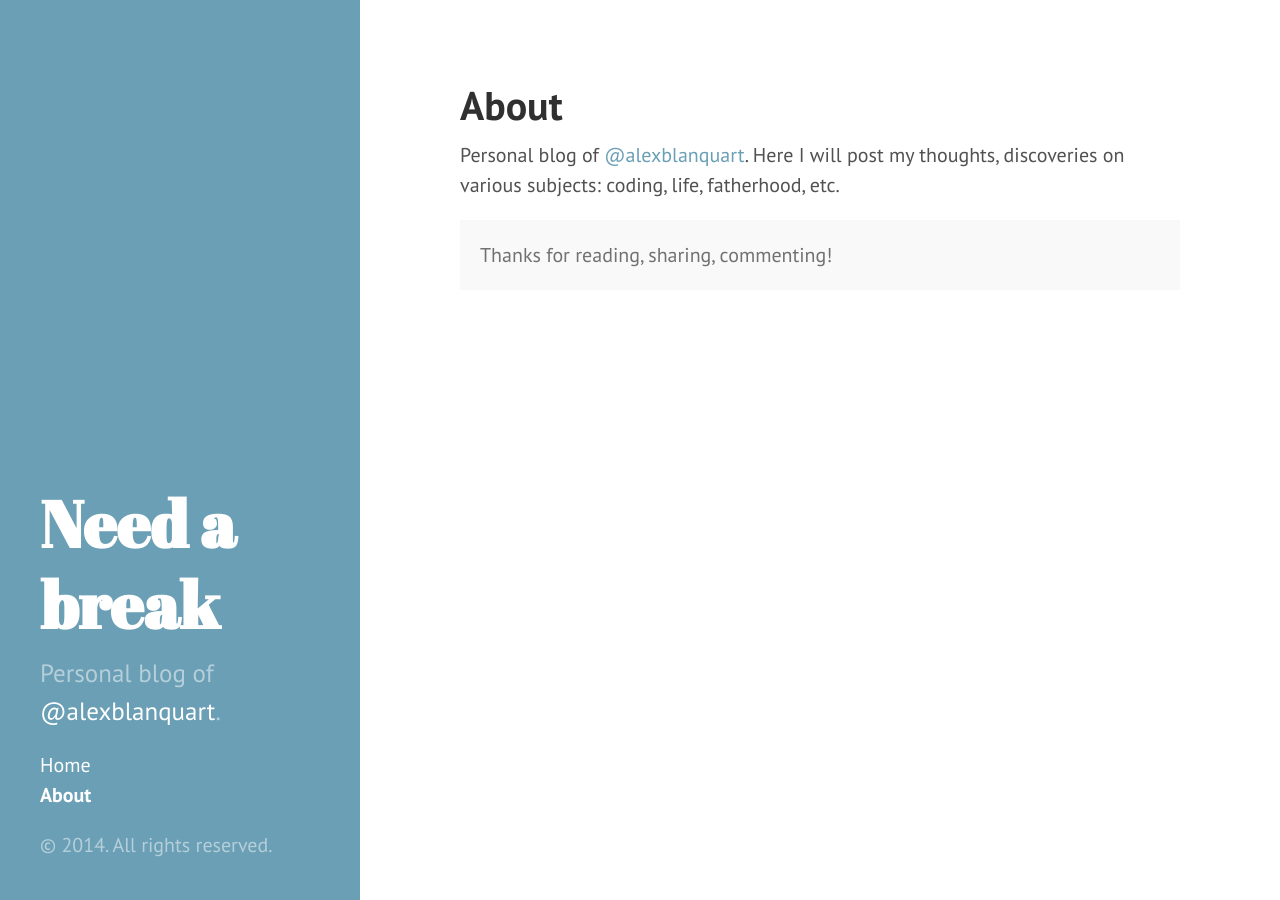
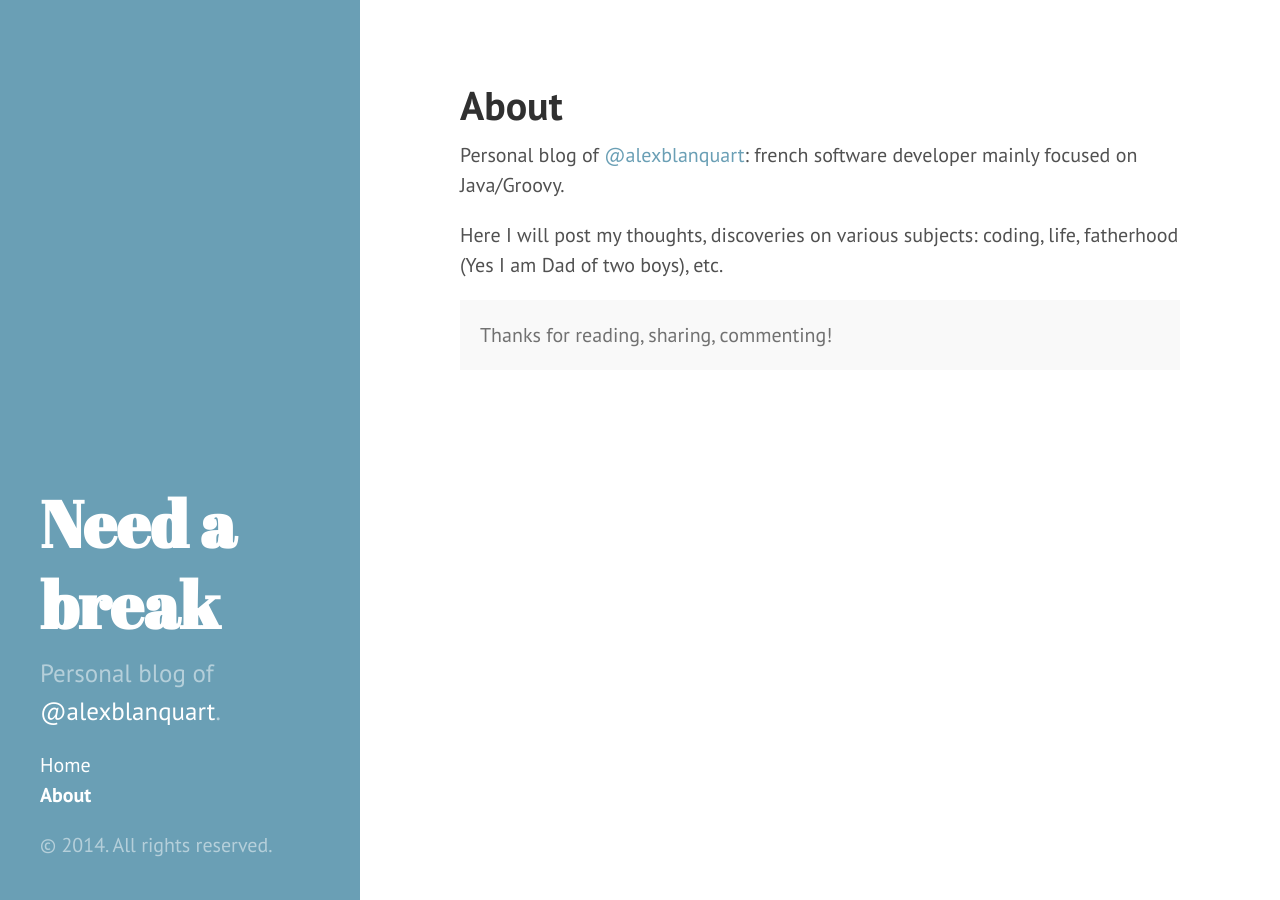
Before and after one commit to alexblanquart/alexblanquart.github.io, a Jekyll site: the page built from about.md, in a window 1280 px wide. Built offline with Jekyll 4.4.1, drawn with Linux system fonts in a browser that asks for light colours; Markdown is read by kramdown in place of the engine named in the settings.

```diff
--- a/_posts/2014-08-14-new-look.markdown
+++ b/_posts/2014-08-14-new-look.markdown
@@ -10,6 +10,7 @@
 Thanks to [Hyde](https://github.com/poole/hyde), this was quite easy as cloning the repository and make changes directly on files like:
 
 * _config.yml : setting global variables
+* default.html : changing theme color
 * sidebar.html : removing some things I do not really want to use for now
 * about.md, markdown posts : adding my personal stuff
 
--- a/about.md
+++ b/about.md
@@ -3,8 +3,9 @@
 title: About
 ---
 
-Personal blog of [@alexblanquart](https://twitter.com/alexblanquart).
-Here I will post my thoughts, discoveries on various subjects: coding, life, fatherhood, etc.
+Personal blog of [@alexblanquart](https://twitter.com/alexblanquart): french software developer mainly focused on Java/Groovy.
+
+Here I will post my thoughts, discoveries on various subjects: coding, life, fatherhood (Yes I am Dad of two boys), etc.
 
 <p class="message">
 Thanks for reading, sharing, commenting!
```
